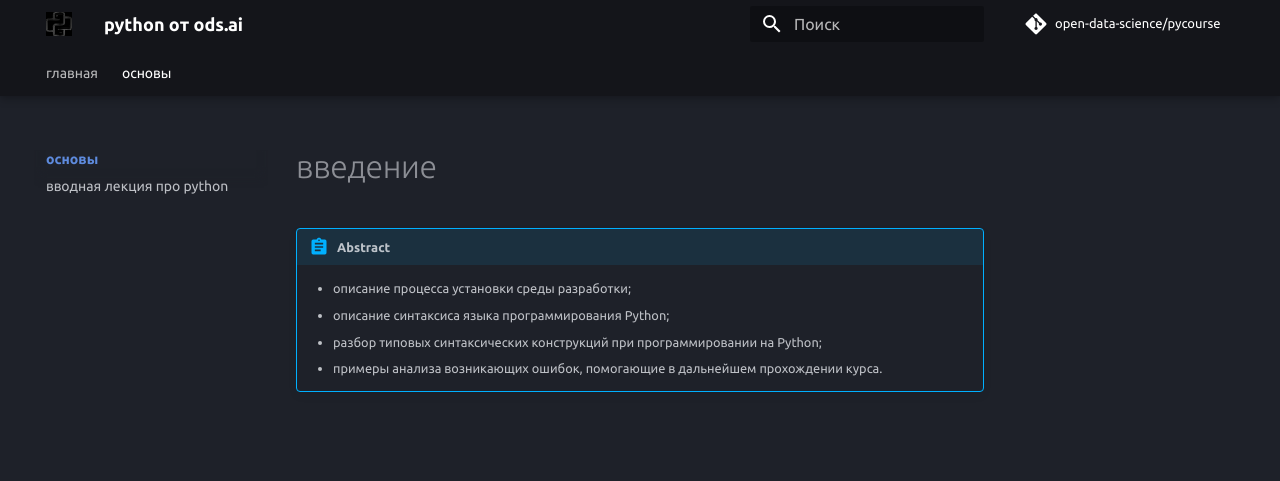
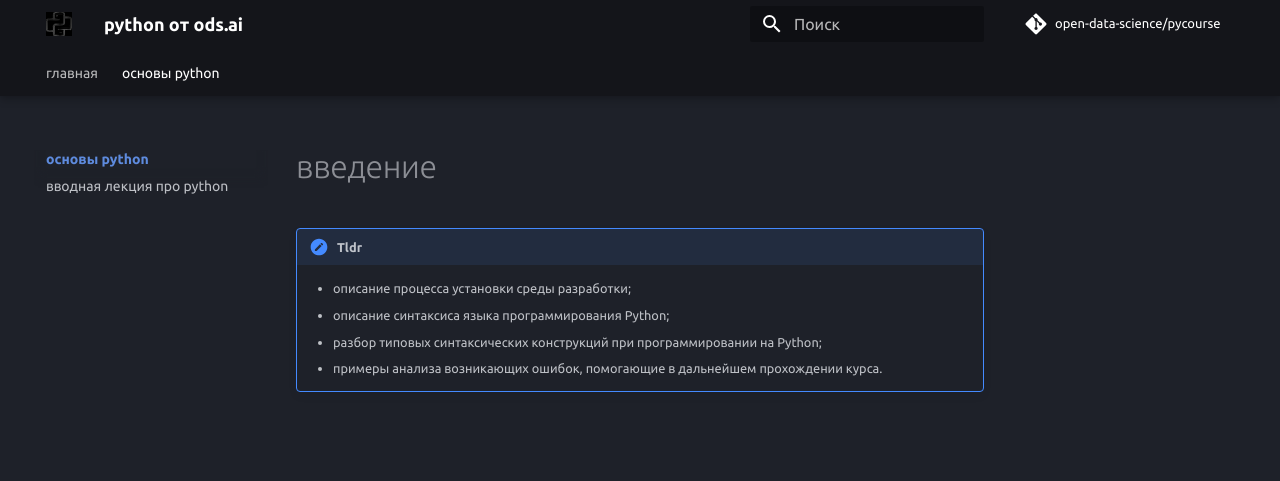
Before and after one commit to open-data-science/pycourse, an MkDocs documentation site: the page built from docs/base/index.md, in a window 1280 px wide. Shown: the top 481 px of the page. Built offline with MkDocs 1.6.1 and Material for MkDocs 9.7.7, drawn with Linux system fonts in a browser that asks for light colours; comment, search, counter and statistics services are not loaded.

Commit message:
remove git-revision-date-localized & update base index

```diff
--- a/docs/base/index.md
+++ b/docs/base/index.md
@@ -1,6 +1,6 @@
 # введение
 
-!!! abstract
+!!! tldr
 
     - описание процесса установки среды разработки;
     - описание синтаксиса языка программирования Python;
--- a/mkdocs.yml
+++ b/mkdocs.yml
@@ -53,10 +53,10 @@ plugins:
         - ru
   - minify:
       minify_html: true
-  - git-revision-date-localized:
-      enable_creation_date: true
-      # fallback_to_build_date: true
-      type: date
+  # - git-revision-date-localized:
+  #     enable_creation_date: true
+  #     fallback_to_build_date: true
+  #     type: date
   - glightbox
 
 
@@ -125,6 +125,6 @@ nav:
     - index.md
     - authors.md
     - лицензия: https://github.com/open-data-science/pycourse/blob/master/license
-  - основы:
+  - основы python:
     - base/index.md
     - вводная лекция про python: base/intro.md
--- a/requirements.txt
+++ b/requirements.txt
@@ -1,5 +1,5 @@
 mkdocs==1.3.0
-mkdocs-git-revision-date-localized-plugin==1.1.0
+# mkdocs-git-revision-date-localized-plugin==1.1.0
 mkdocs-glightbox==0.2.1
 mkdocs-material==8.4.2
 mkdocs-material-extensions==1.0.3
```
